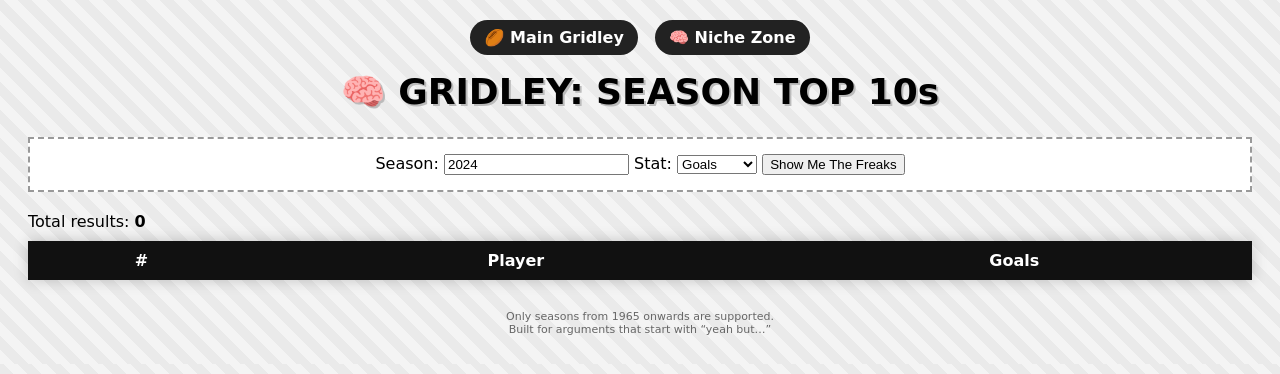
After one commit to alexjvillani/afl-assistant, a Flask app: page /niche in a window 1280 px wide. The commit adds this page. Shown: the top 374 px of the page. Run offline with Flask 3, Linux system fonts and the light colour scheme; data that the repository does not hold is empty.

Commit message:
Add back disposals filter lol

```diff
--- /dev/null
+++ b/Templates/niche.html
@@ -0,0 +1,148 @@
+<!DOCTYPE html>
+<html>
+<head>
+    <title>Gridley — Niche Zone</title>
+
+    <style>
+        body {
+            font-family: "Comic Sans MS", Arial;
+            background: repeating-linear-gradient(
+                45deg,
+                #f4f4f4,
+                #f4f4f4 10px,
+                #eaeaea 10px,
+                #eaeaea 20px
+            );
+            padding:20px;
+        }
+
+        h1 {
+            text-align:center;
+            font-size:36px;
+            text-shadow: 2px 2px #bbb;
+        }
+
+        .nav {
+            text-align:center;
+            margin-bottom:20px;
+        }
+
+        .nav a {
+            text-decoration:none;
+            padding:8px 14px;
+            margin:0 6px;
+            background:#222;
+            color:white;
+            border-radius:20px;
+            font-weight:bold;
+        }
+
+        .controls {
+            background:white;
+            padding:15px;
+            margin-bottom:20px;
+            border:2px dashed #999;
+            text-align:center;
+        }
+
+        table {
+            width:100%;
+            border-collapse: collapse;
+            background:white;
+            box-shadow:0 0 15px rgba(0,0,0,0.2);
+        }
+
+        th {
+            background:#111;
+            color:white;
+            padding:10px;
+        }
+
+        td {
+            padding:8px;
+            border-bottom:1px solid #ddd;
+        }
+
+        tr:nth-child(even) { background:#f9f9f9; }
+        tr:hover { background:#fff3cd; }
+
+        .rank {
+            font-weight:bold;
+            text-align:center;
+        }
+
+        .stat {
+            font-weight:bold;
+            color:#b30000;
+        }
+
+        footer {
+            margin-top:30px;
+            text-align:center;
+            font-size:11px;
+            color:#666;
+        }
+    </style>
+</head>
+
+<body>
+
+<div class="nav">
+    <a href="/">🏉 Main Gridley</a>
+    <a href="/niche">🧠 Niche Zone</a>
+</div>
+
+<h1>🧠 GRIDLEY: SEASON TOP 10s</h1>
+
+<div class="controls">
+<form method="get">
+
+Season:
+<input type="number" name="year" value="{{ year }}" min="1965">
+
+Stat:
+<select name="stat">
+    <option value="goals" {% if stat == "goals" %}selected{% endif %}>Goals</option>
+    <option value="disposals" {% if stat == "disposals" %}selected{% endif %}>Disposals</option>
+    <option value="kicks" {% if stat == "kicks" %}selected{% endif %}>Kicks</option>
+    <option value="marks" {% if stat == "marks" %}selected{% endif %}>Marks</option>
+    <option value="hitouts" {% if stat == "hitouts" %}selected{% endif %}>Hitouts</option>
+    <option value="tackles" {% if stat == "tackles" %}selected{% endif %}>Tackles</option>
+</select>
+
+<button type="submit">Show Me The Freaks</button>
+
+</form>
+</div>
+
+<div style="margin-bottom:10px;">
+    Total results: <strong>{{ total_results }}</strong>
+</div>
+
+<table>
+<tr>
+    <th>#</th>
+    <th>Player</th>
+    <th>{{ stat|title }}</th>
+</tr>
+
+{% for row in top10 %}
+<tr>
+    <td class="rank">{{ loop.index }}</td>
+    <td>
+        <a href="{{ row['player_id'] }}" target="_blank">
+            {{ row['name'] }}
+        </a>
+    </td>
+    <td class="stat">{{ row['value'] }}</td>
+</tr>
+{% endfor %}
+</table>
+
+<footer>
+    Only seasons from 1965 onwards are supported.<br>
+    Built for arguments that start with “yeah but…”
+</footer>
+
+</body>
+</html>
--- a/app.py
+++ b/app.py
@@ -288,6 +288,47 @@ def ensure_coleman_columns():
 
 ensure_coleman_columns()
 
+
+# -------------------------------------------------
+# NICHE: TOP 10 SEASON LEADERS
+# -------------------------------------------------
+
+def get_top10_season(year, stat):
+    conn = get_db()
+    c = conn.cursor()
+
+    stat_map = {
+        "goals": "COALESCE(ps.goals, 0)",
+        "kicks": "COALESCE(ps.kicks, 0)",
+        "handballs": "COALESCE(ps.handballs, 0)",
+        "marks": "COALESCE(ps.marks, 0)",
+        "disposals": "(COALESCE(ps.kicks,0) + COALESCE(ps.handballs,0))"
+    }
+
+    if stat not in stat_map:
+        return []
+
+    expr = stat_map[stat]
+
+    query = """
+        SELECT
+            ps.player_id,
+            p.name,
+            ps.team,
+            %s AS value
+        FROM player_seasons ps
+        JOIN players p ON p.player_id = ps.player_id
+        WHERE ps.year = ?
+          AND %s > 0
+        ORDER BY value DESC
+        LIMIT 10
+    """ % (expr, expr)
+
+    c.execute(query, (year,))
+    rows = c.fetchall()
+    conn.close()
+    return rows
+
 # -------------------------------------------------
 # QUERY
 # -------------------------------------------------
@@ -337,6 +378,15 @@ def query_players(filters):
     if filters.get("max_goals"):
         query += " AND career_goals <= ?"
         params.append(filters["max_goals"])
+
+            # --- Max Disposals (Game) ---
+    if filters.get("min_max_disposals_game"):
+        query += " AND max_disposals_game >= ?"
+        params.append(filters["min_max_disposals_game"])
+
+    if filters.get("max_max_disposals_game"):
+        query += " AND max_disposals_game <= ?"
+        params.append(filters["max_max_disposals_game"])
 
     if filters.get("min_max_goals_game"):
         query += " AND max_goals_game >= ?"
@@ -444,6 +494,24 @@ def index():
         get_player_club_stats=get_player_club_stats,
         get_player_teams=get_player_teams,   # ✅ NEW
     )
+# -------------------------------------------------
+# NICHE ROUTE — SEASON TOP 10s
+# -------------------------------------------------
+
+@app.route("/niche")
+def niche():
+    year = int(request.args.get("year", 2024))
+    stat = request.args.get("stat", "goals")
+
+    top10 = get_top10_season(year, stat)
+
+    return render_template(
+        "niche.html",
+        year=year,
+        stat=stat,
+        top10=top10,
+        total_results=len(top10)
+    )
 
 if __name__ == "__main__":
     app.run(debug=True)
```
Also changed, not shown: Templates/index.html (+8 -0 lines).
